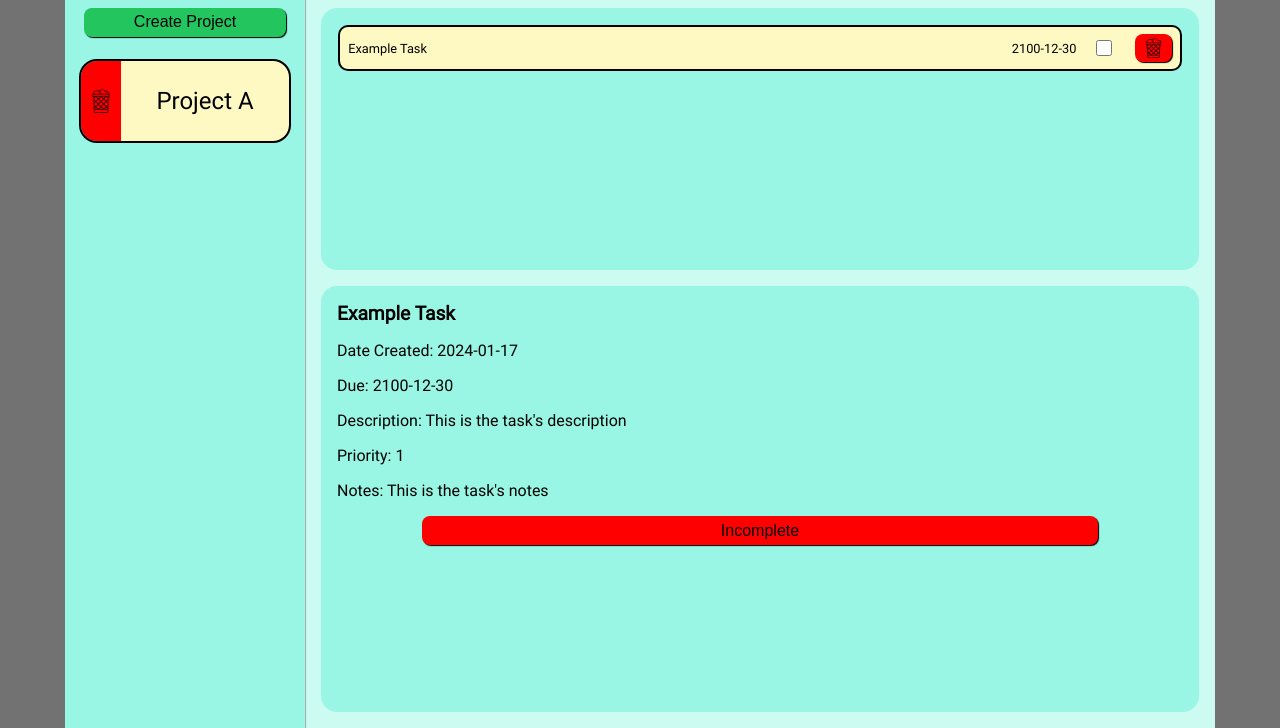
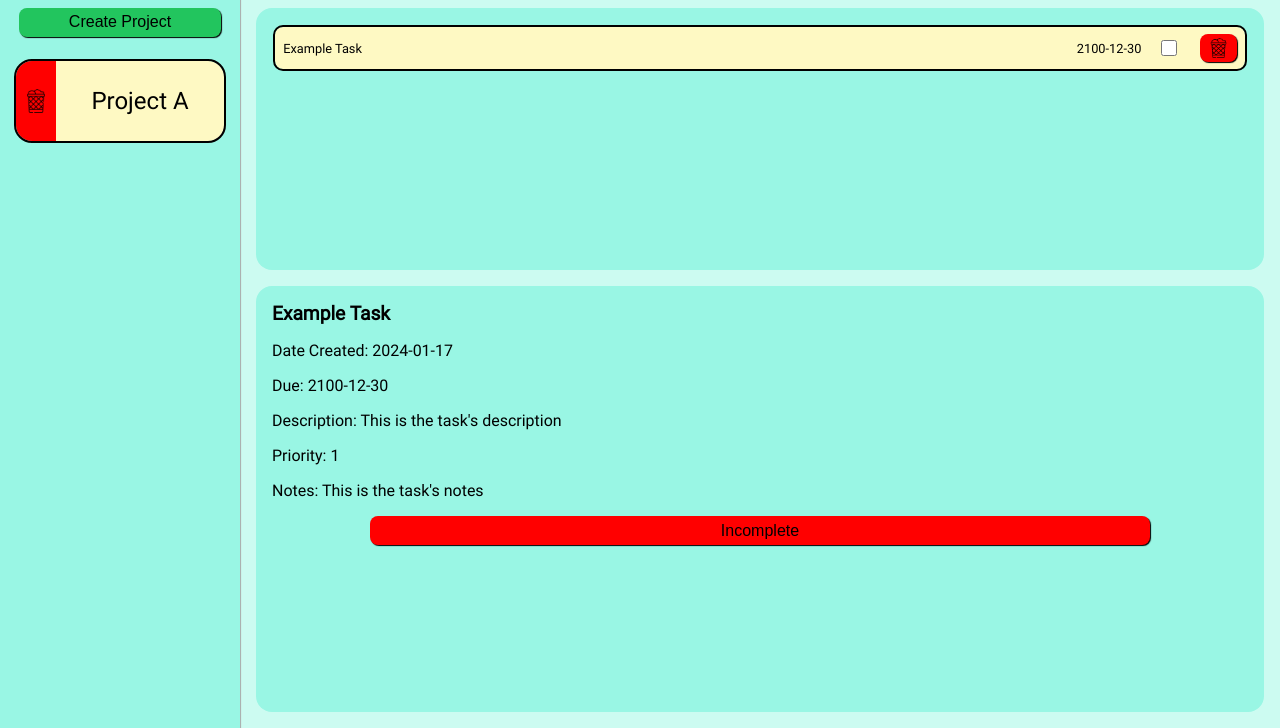
Before and after one commit to BlueVelocity/to-doodle, a website built with webpack: page src/index.html in a window 1280 px wide. Shown: the part 72-800 px from the top of the page. Built offline with nearby package versions, Linux system fonts and the light colour scheme.

Commit message:
Increase max width

```diff
--- a/src/style.css
+++ b/src/style.css
@@ -174,7 +174,7 @@ input {
 #content {
 	flex: 1;
 
-	max-width: 1150px;
+	max-width: 1400px;
 	height: 100%;
 
 	display: grid;
```
